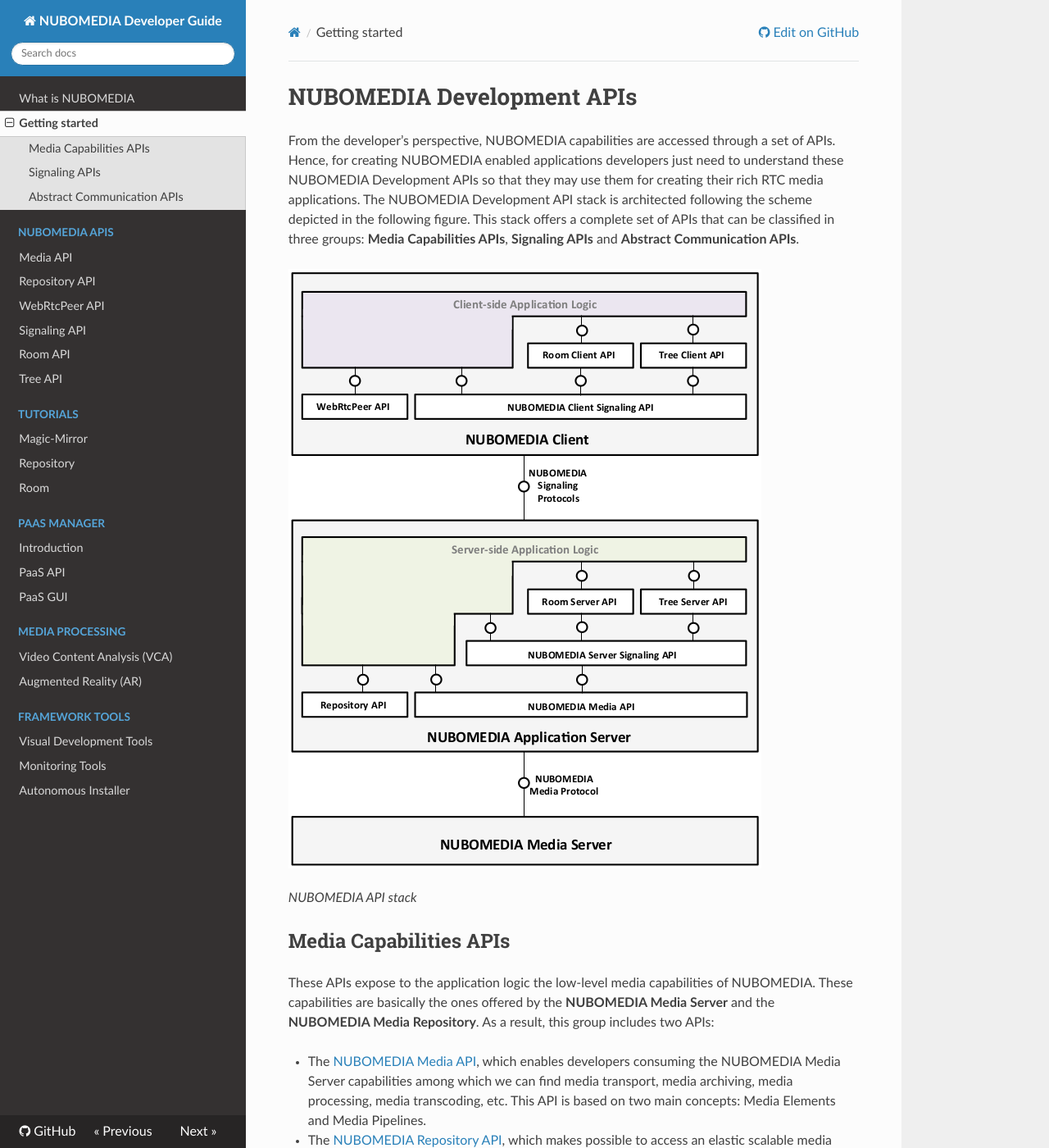
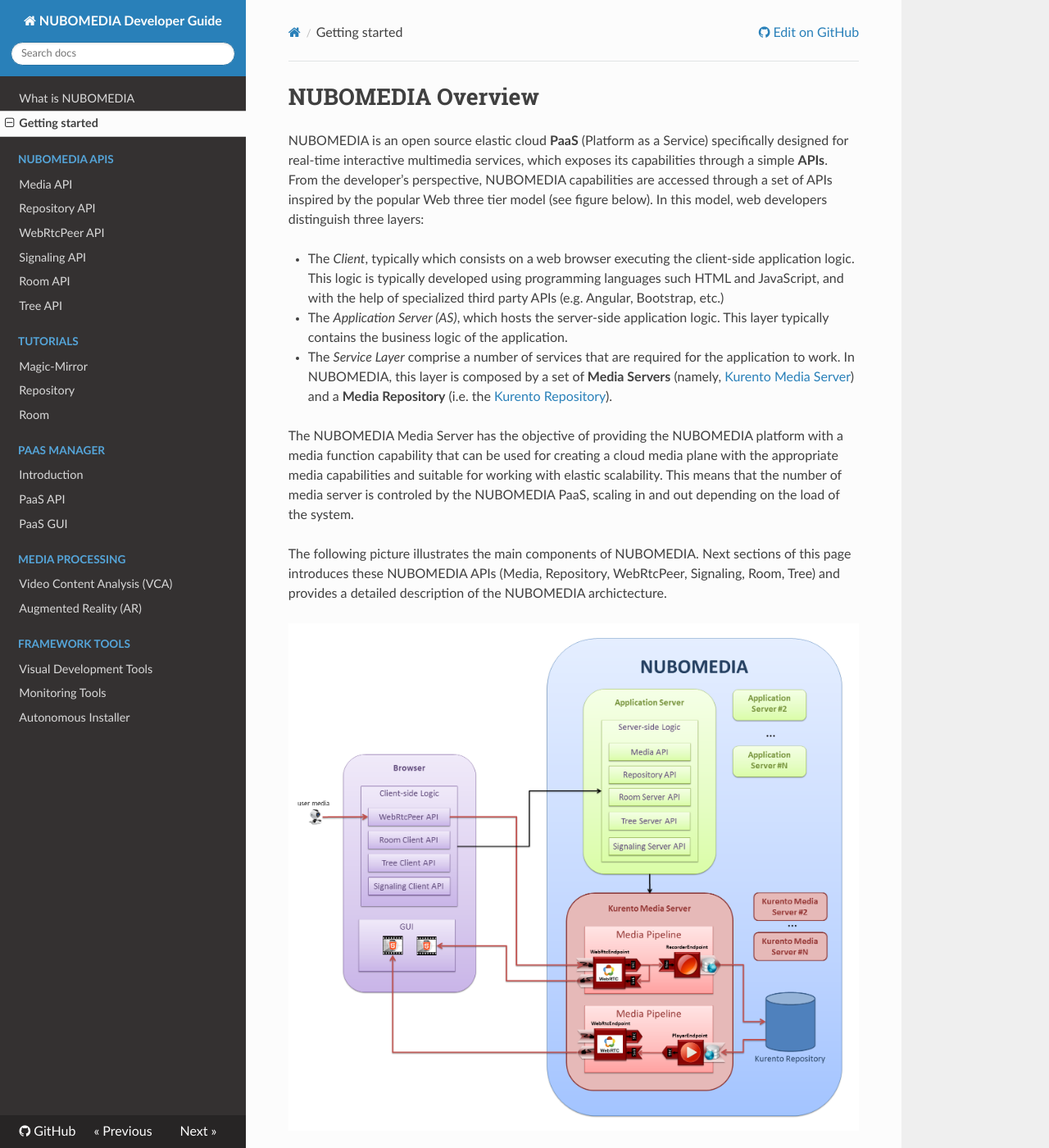
Before and after one commit to nubomedia/developer-guidelines, an MkDocs documentation site: the page built from docs/getting-started.md, in a window 1280 px wide and 1400 px high. Shown: the whole window at 82% size. Built offline with MkDocs 1.6.1, drawn with Linux system fonts in a browser that asks for light colours; nearby versions of some CDN libraries; old or Windows-style settings are respelled for this version of MkDocs; some of the changed text lies outside the part shown.

Commit message:
Improve Getting Started page

```diff
--- a/docs/getting-started.md
+++ b/docs/getting-started.md
@@ -1,12 +1,46 @@
+# NUBOMEDIA Overview
+
+NUBOMEDIA is an open source elastic cloud **PaaS** (Platform as a Service)
+specifically designed for real-time interactive multimedia services, which
+exposes its capabilities through a simple **APIs**. From the developer’s
+perspective, NUBOMEDIA capabilities are accessed through a set of APIs inspired
+by the popular Web three tier model (see figure below). In this model, web
+developers distinguish three layers:
+
+- The *Client*, typically which consists on a web browser executing the
+  client-side application logic. This logic is typically developed using
+  programming languages such HTML and JavaScript, and with the help of
+  specialized third party APIs (e.g. Angular, Bootstrap, etc.)
+
+- The *Application Server (AS)*, which hosts the server-side application
+  logic. This layer typically contains the business logic of the application.
+
+- The *Service Layer* comprise a number of services that are required for the
+  application to work. In NUBOMEDIA, this layer is composed by a set of
+  **Media Servers** (namely, [Kurento Media
+  Server](doc-kurento.readthedocs.org)) and a **Media Repository** (i.e. the
+  [Kurento Repository](http://doc-kurento-repository.readthedocs.org/)).
+
+The NUBOMEDIA Media Server has the objective of providing the NUBOMEDIA platform
+with a media function capability that can be used for creating a cloud media
+plane with the appropriate media capabilities and suitable for working with
+elastic scalability. This means that the number of media server is controled by
+the NUBOMEDIA PaaS, scaling in and out depending on the load of the system.
+
+The following picture illustrates the main components of NUBOMEDIA. Next
+sections of this page introduces these NUBOMEDIA APIs (Media, Repository,
+WebRtcPeer, Signaling, Room, Tree) and provides a detailed description of the
+NUBOMEDIA archictecture.
+
+![NUBOMEDIA Overview](img/nubomedia-schema.png)
+
+*NUBOMEDIA Overview*
+
 # NUBOMEDIA Development APIs
 
-From the developer’s perspective, NUBOMEDIA capabilities are accessed through a
-set of APIs. Hence, for creating NUBOMEDIA enabled applications developers just
-need to understand these NUBOMEDIA Development APIs so that they may use them
-for creating their rich RTC media applications. The NUBOMEDIA Development API
-stack is architected following the scheme depicted in the following figure.
-This stack offers a complete set of APIs that can be classified in three
-groups: **Media Capabilities APIs**, **Signaling APIs** and
+The NUBOMEDIA Development API stack is architected following the scheme depicted
+in the following figure. This stack offers a complete set of APIs that can be
+classified in three groups: **Media Capabilities APIs**, **Signaling APIs** and
 **Abstract Communication APIs**.
 
 ![NUBOMEDIA API stack](img/nubomedia-apis.png)
@@ -15,10 +49,14 @@ groups: **Media Capabilities APIs**, **Signaling APIs** and
 
 ## Media Capabilities APIs
 
-These APIs expose to the application logic the low-level media capabilities of
-NUBOMEDIA. These capabilities are basically the ones offered by the
-**NUBOMEDIA Media Server** and the **NUBOMEDIA Media Repository**. As a result,
-this group includes two APIs:
+From the developer’s perspective, NUBOMEDIA capabilities are accessed through a
+set of APIs. Hence, for creating NUBOMEDIA enabled applications developers just
+need to understand these NUBOMEDIA Development APIs so that they may use them
+for creating their rich RTC media applications. These APIs expose to the
+application logic the low-level media capabilities of NUBOMEDIA. These
+capabilities are basically the ones offered by the **NUBOMEDIA Media Server**
+and the **NUBOMEDIA Media Repository**. As a result, this group includes two
+APIs:
 
 - The [NUBOMEDIA Media API](./api/media.md), which enables developers
   consuming the NUBOMEDIA Media Server capabilities among which we can find
```
Also changed, not shown: docs/img/nubomedia-schema.png (added).
